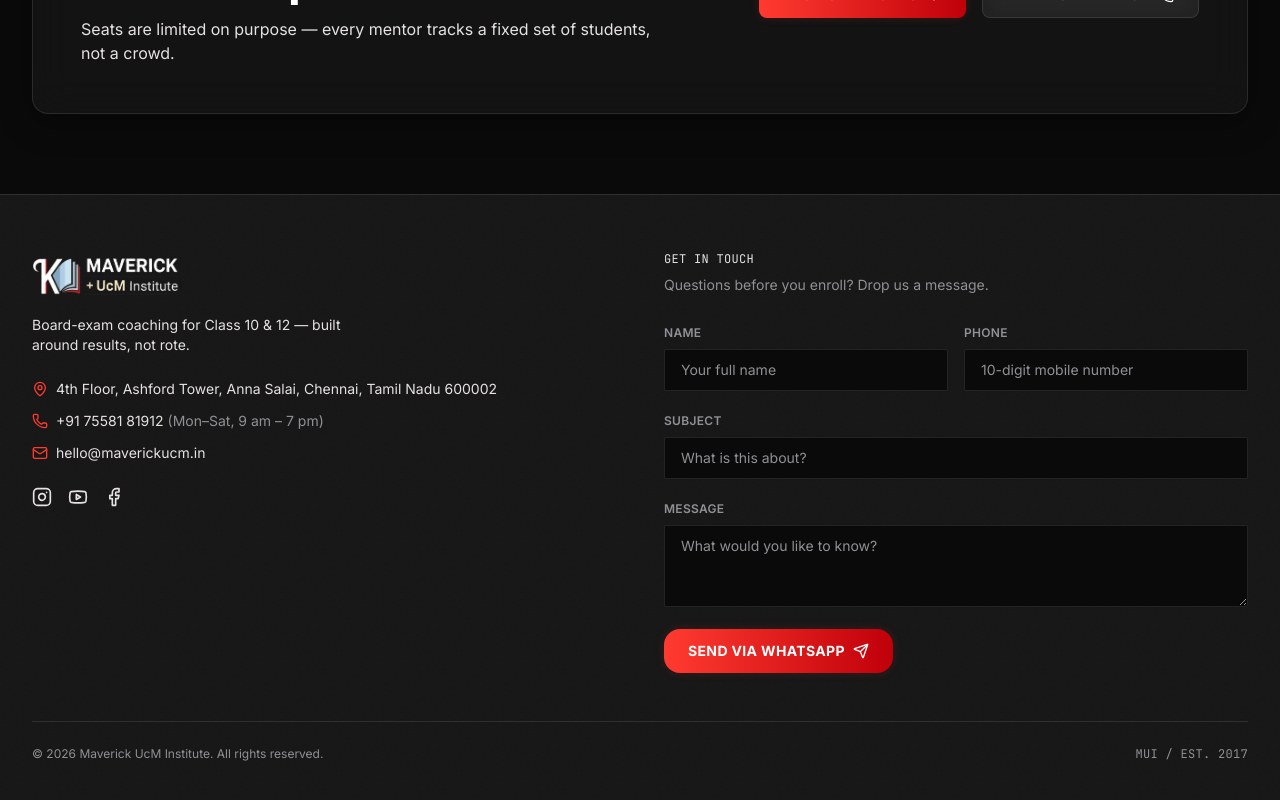
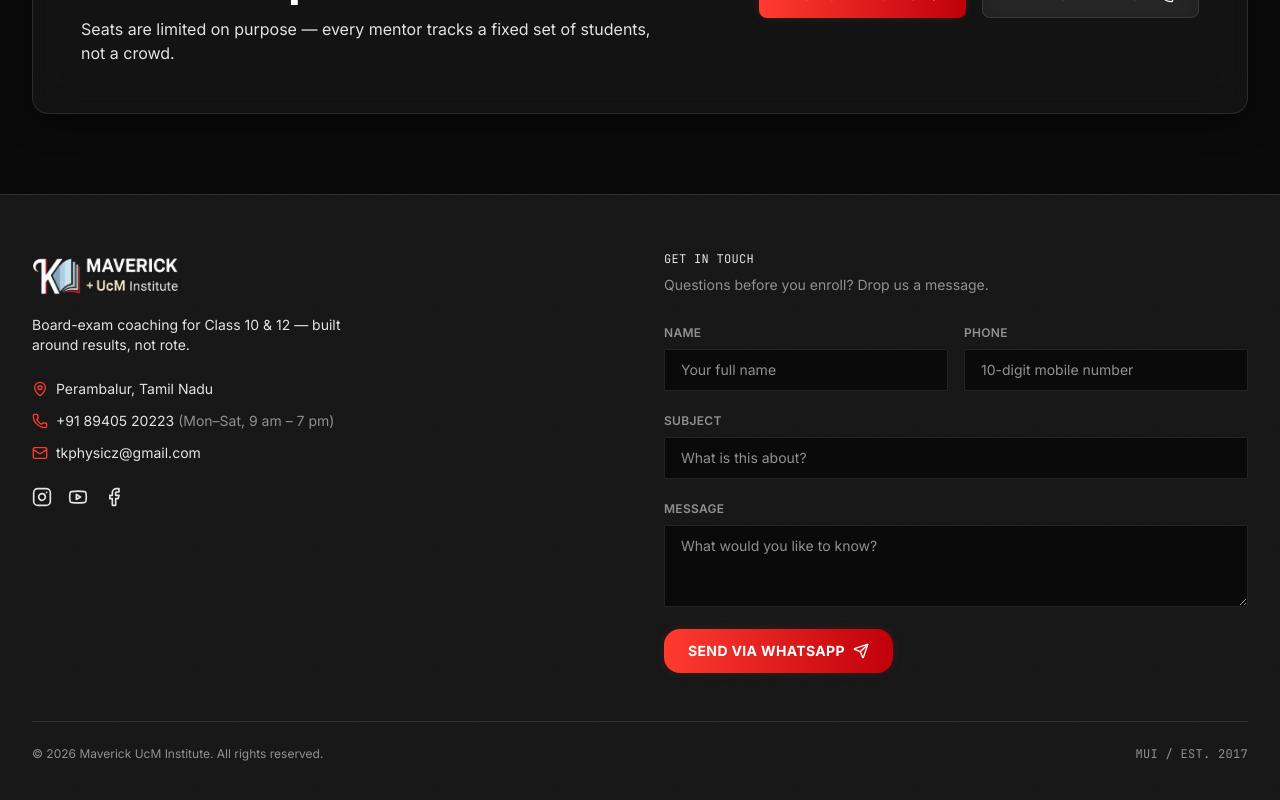
Before and after one commit to Clem0-o7/maverickucm, a React (Vite) app: page / in a window 1280 px wide. Shown: the part 3904-4704 px from the top of the page. Built offline with nearby package versions, Linux system fonts and the light colour scheme.

Commit message:
Updated Contact Deets

```diff
--- a/src/data/contact.js
+++ b/src/data/contact.js
@@ -8,10 +8,10 @@
  */
 
 export const contactInfo = {
-  phone: '+91 75581 81912',
+  phone: '+91 89405 20223',
   phoneHours: 'Mon–Sat, 9 am – 7 pm',
-  email: 'hello@maverickucm.in',
-  address: '4th Floor, Ashford Tower, Anna Salai, Chennai, Tamil Nadu 600002',
+  email: 'tkphysicz@gmail.com',
+  address: 'Perambalur, Tamil Nadu',
   instagram: '#',
   youtube: 'https://www.youtube.com/@tkphysicz4287',
   facebook: '#',
```
